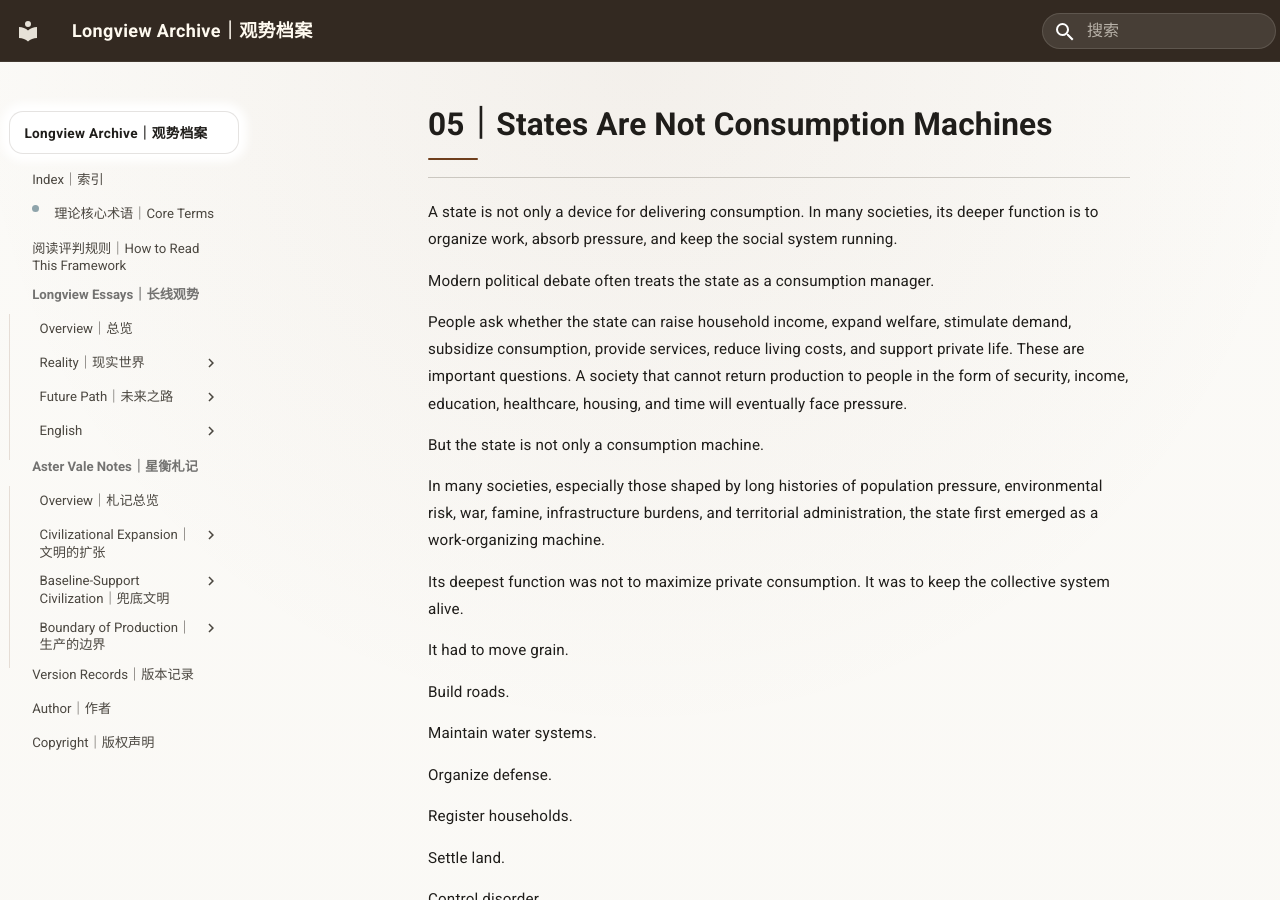
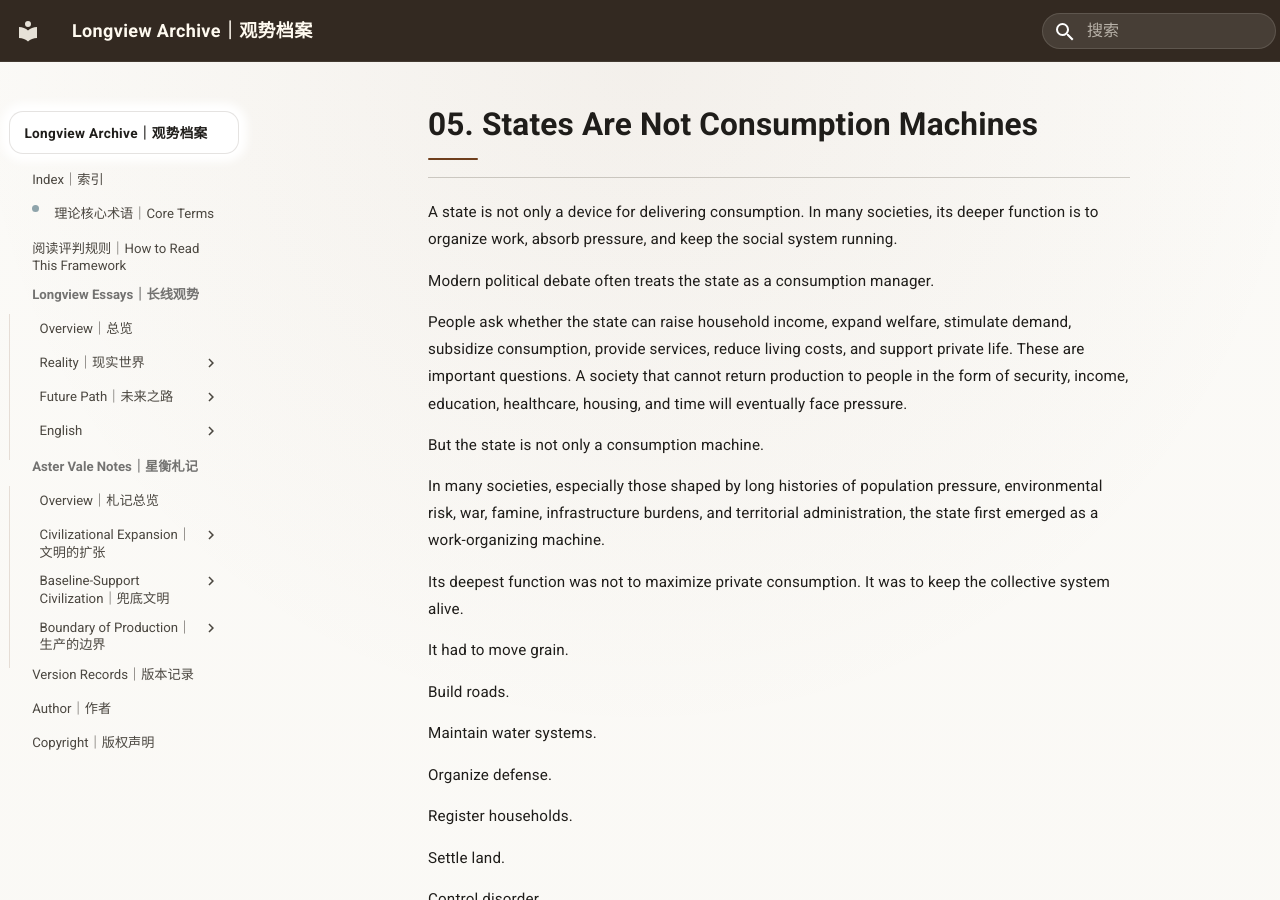
Before and after one commit to guanshi1688/longview-archive, an MkDocs documentation site: the page built from docs/essays/notes/english/Architecture/05-states-are-not-consumption-machines.md, in a window 1280 px wide and 900 px high. Built offline with MkDocs 1.6.1 and Material for MkDocs 9.7.7, drawn with Linux system fonts in a browser that asks for light colours.

```diff
--- a/docs/essays/notes/english/Architecture/05-states-are-not-consumption-machines.md
+++ b/docs/essays/notes/english/Architecture/05-states-are-not-consumption-machines.md
@@ -1,4 +1,4 @@
-# 05｜States Are Not Consumption Machines
+# 05. States Are Not Consumption Machines
 
 A state is not only a device for delivering consumption. In many societies, its deeper function is to organize work, absorb pressure, and keep the social system running.
 
```
